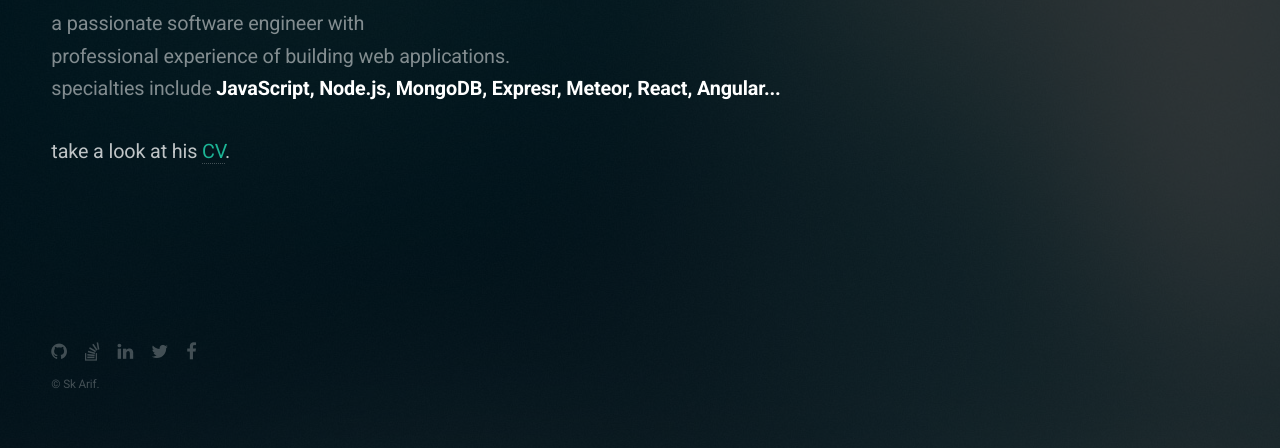
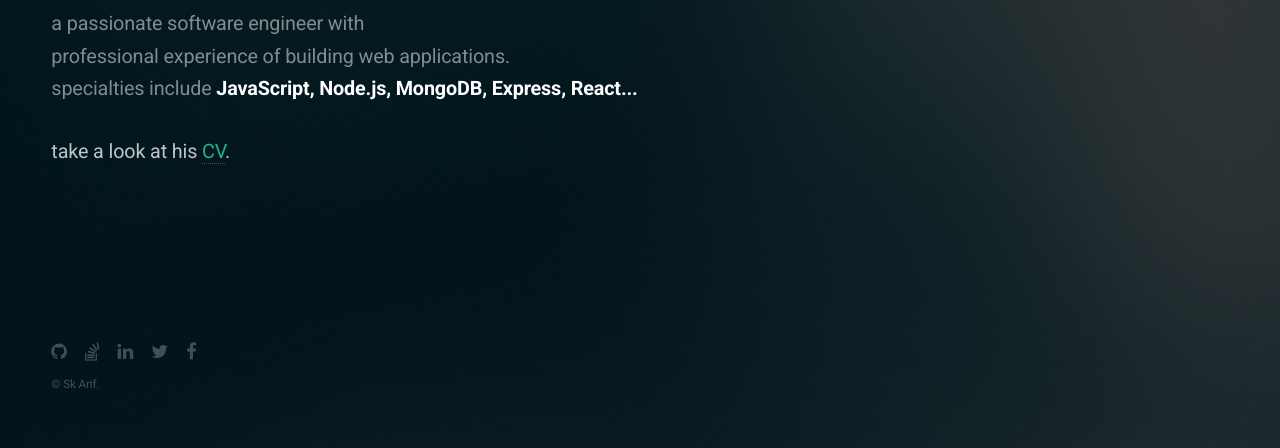
Before and after one commit to skarif2/skarif2.github.io, a plain HTML site: page index.html in a window 1280 px wide. Shown: the part 352-800 px from the top of the page. Drawn offline with Linux system fonts and the light colour scheme.

Commit message:
Update index.html

```diff
--- a/index.html
+++ b/index.html
@@ -14,7 +14,7 @@
 		<!-- Header -->
 			<header id="header">
 				<h1>Fazlul Haque <span> aka Sk Arif</span></h1>
-				<p>a passionate software engineer with<br>professional experience of building web applications.<br>specialties include <strong>JavaScript, Node.js, MongoDB, Expresr, Meteor, React, Angular...</strong></p>
+				<p>a passionate software engineer with<br>professional experience of building web applications.<br>specialties include <strong>JavaScript, Node.js, MongoDB, Express, React...</strong></p>
 			</header>
 
 		<!--Link to cv-->
```
